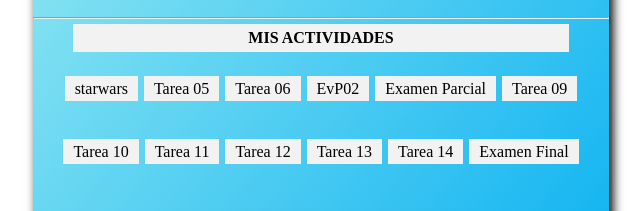
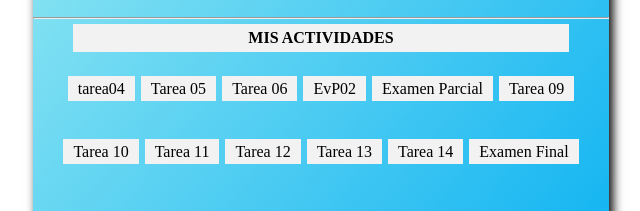
Before and after one commit to ingridquispe226-droid/ingridquispe226-droide.github, a plain HTML site: page index.html in a window 1280 px wide. Shown: the part 406-617 px from the top of the page, 319-959 px from the left. Drawn offline with Linux system fonts and the light colour scheme.

Commit message:
Update index.html

```diff
--- a/index.html
+++ b/index.html
@@ -23,7 +23,7 @@
             <p>Mis Actividades</p>
             <ul>
                 <!--tarea04,tarea05,evp2,exp son los nombres de los repositorios github secundarios-->
-                <li><a href="/starwars/index.html">starwars</a></li>
+                <li><a href="/tarea04/index.html">tarea04</a></li>
                 <li><a href="/tarea05/index.html">Tarea 05</a></li>
                 <li><a href="/tarea06/index.html">Tarea 06</a></li>
                 <li><a href="/evp2/index.html">EvP02</a></li>
```
